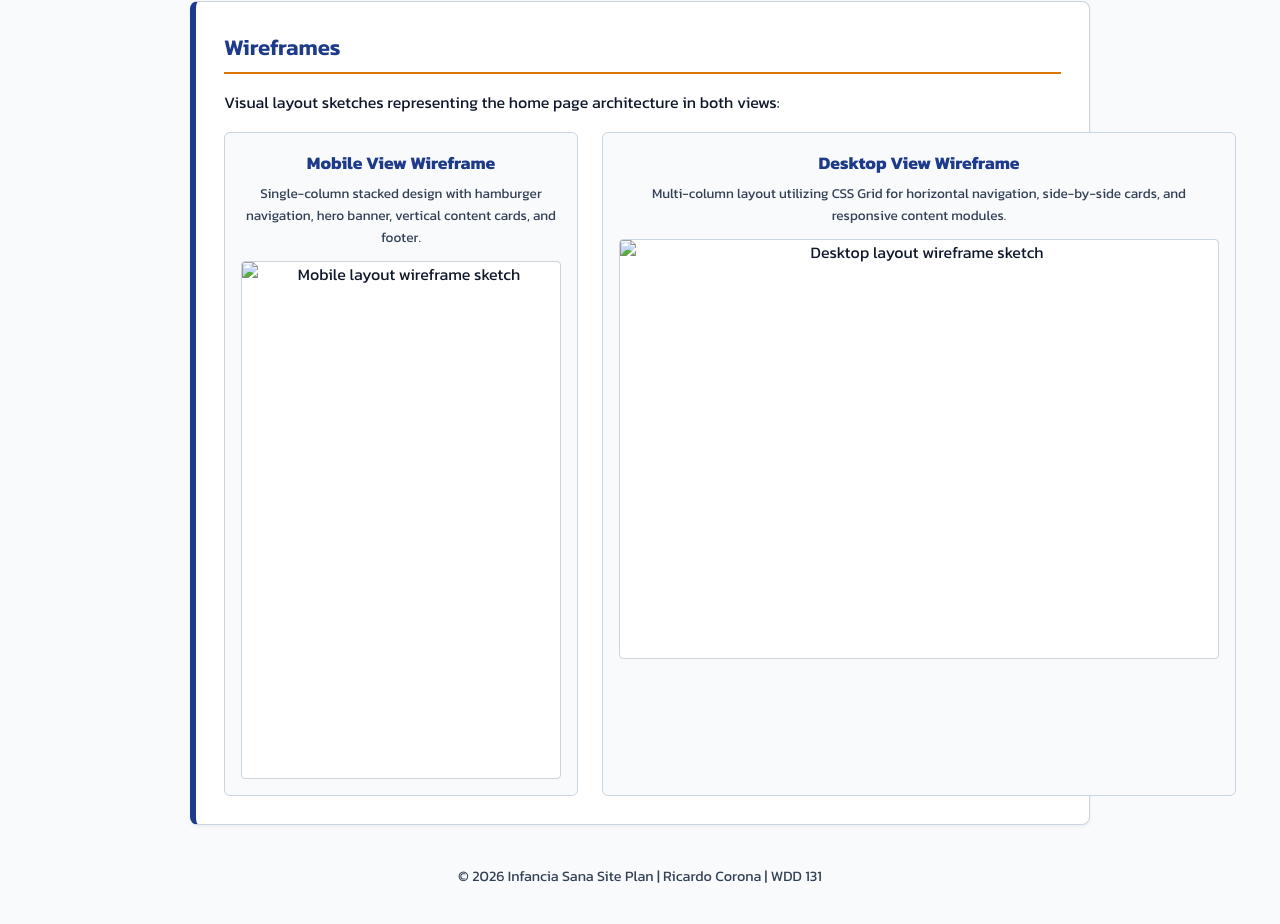
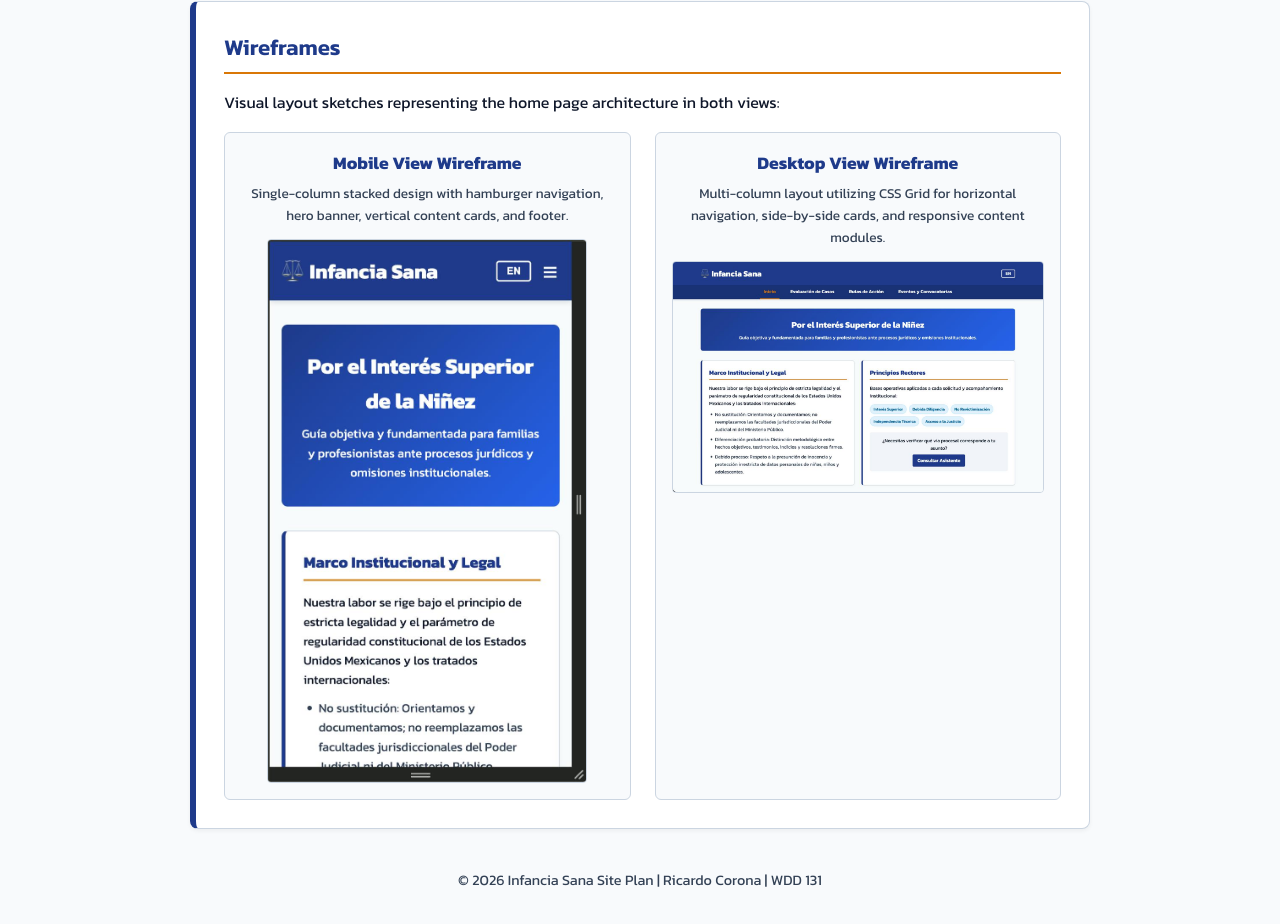
Before and after one commit to legionrex7x77/wdd131, a plain HTML site: page siteplan.html in a window 1280 px wide. Shown: the part 2107-3031 px from the top of the page. Drawn offline with Linux system fonts and the light colour scheme.

Commit message:
Images were updated

```diff
--- a/siteplan.html
+++ b/siteplan.html
@@ -99,12 +99,12 @@
                 <figure class="wireframe-box">
                     <figcaption><strong>Mobile View Wireframe</strong></figcaption>
                     <p>Single-column stacked design with hamburger navigation, hero banner, vertical content cards, and footer.</p>
-                    <img src="images/wireframe-mobile.webp" alt="Mobile layout wireframe sketch" width="320" height="520" loading="lazy">
+                    <img src="images/wirefame-mobile.jpeg" alt="Mobile layout wireframe sketch" width="320" height="520" loading="lazy">
                 </figure>
                 <figure class="wireframe-box">
                     <figcaption><strong>Desktop View Wireframe</strong></figcaption>
                     <p>Multi-column layout utilizing CSS Grid for horizontal navigation, side-by-side cards, and responsive content modules.</p>
-                    <img src="images/wireframe-desktop.webp" alt="Desktop layout wireframe sketch" width="600" height="420" loading="lazy">
+                    <img src="images/wireframe-web.jpeg" alt="Desktop layout wireframe sketch" width="600" height="420" loading="lazy">
                 </figure>
             </div>
         </section>
```
Also changed, not shown: images/wirefame-mobile.jpeg (added), images/wireframe-web.jpeg (added).
